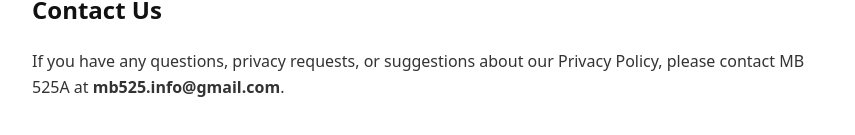
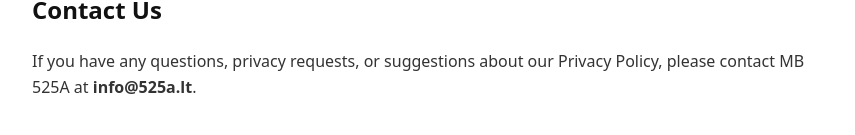
Before and after one commit to MB525A/tunesnap-website, a plain HTML site: page privacy.html in a window 1280 px wide. Shown: the part 1963-2098 px from the top of the page, without its empty margins (208-1063 px from the left). Drawn offline with Linux system fonts and the light colour scheme.

Commit message:
Update privacy.html

```diff
--- a/privacy.html
+++ b/privacy.html
@@ -46,6 +46,6 @@
     <p>We may update our Privacy Policy from time to time. You are advised to review this page periodically for any changes. Changes are effective immediately after they are posted on this page.</p>
 
     <h2>Contact Us</h2>
-    <p>If you have any questions, privacy requests, or suggestions about our Privacy Policy, please contact MB 525A at <strong>mb525.info@gmail.com</strong>.</p>
+    <p>If you have any questions, privacy requests, or suggestions about our Privacy Policy, please contact MB 525A at <strong>info@525a.lt</strong>.</p>
 </body>
 </html>
```
